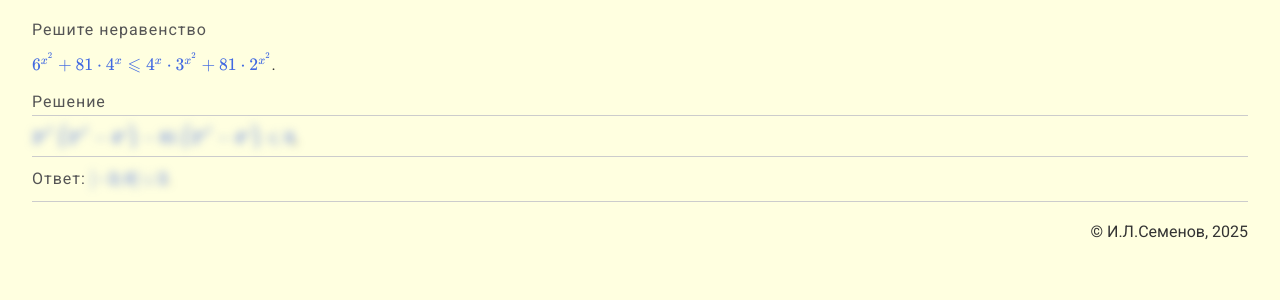
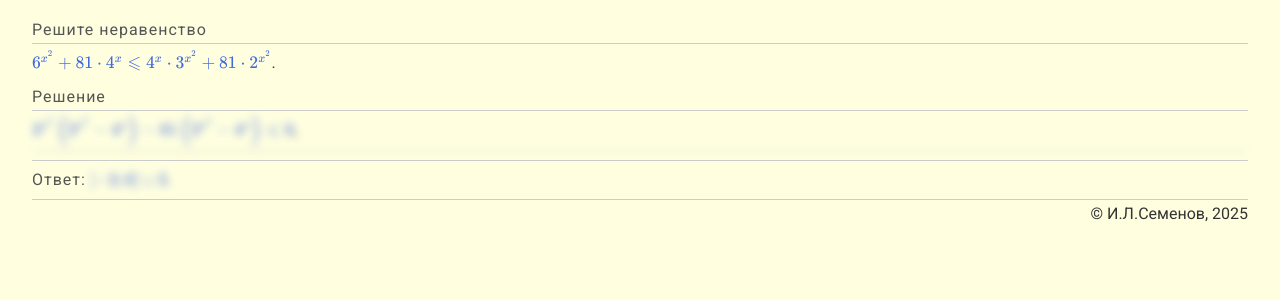
Before and after one commit to igorlsemenov/math, a Jekyll site: the page problem_test.html, which Jekyll copies as it is, in a window 1280 px wide. Shown: the top 300 px of the page. Built offline with Jekyll 4.4.1, drawn with Linux system fonts in a browser that asks for light colours.

Commit message:
Update problem_test.html

```diff
--- a/problem_test.html
+++ b/problem_test.html
@@ -73,6 +73,10 @@
       }
     </script>
     <style>
+      * {
+        margin: 0;
+        padding: 0;
+      }
       html {
         --dark_background: #222;
         --dark_font: #bbb;
@@ -102,29 +106,16 @@
         font-weight: 350;
         line-height: 1.7;
       }
-      hr, .solution_cl, .solution_caption_cl, .answer_cl {
+      hr, .solution_cl, .problem_caption_cl, .solution_caption_cl, .answer_cl {
         border: 0;
         border-bottom: 1px solid light-dark(#ccc, #333);
       }
-      h4 {
-        font-size: 120%;
-        font-weight: 300;
-        color: var(--h4_color);
-        letter-spacing: 1px;
-      }
-      em, i {
-        letter-spacing: 1px;
-      }
-      em {
-        font-style: normal;
-        color: var(--em_color);
-      }
       a { font-style: italic; font-size: 90%; }
-      .katex { font-size: 1.1em !important; color: var(--math_color); line-height: 2.5; }
+      .katex { font-size: 1.1em !important; color: var(--math_color); line-height: 2.2; }
       .footer { text-align: end; }
       .blured_cl {
         filter: blur(4px);
-        max-height: 2em;
+        max-height: 3em;
         overflow: hidden;
         margin-bottom: .5em;
       }
@@ -155,17 +146,21 @@
     <div class="solution_cl">
       <div class="solution_part_cl blured_cl" id="solution_part_id_1" onclick="on_click_solution_part(this, 1)">
         $3^{x^2} \left( 2^{x^2} - 4^x \right) - 81 \left( 2^{x^2} - 4^x \right) \leqslant 0$,
-        <br />
+        <hr>
+      </div>
+      <div class="solution_part_cl hidden_cl" id="solution_part_id_2" onclick="on_click_solution_part(this, 2)">
         $\left(3^{x^2} - 3^4 \right) \left( 2^{x^2} - 2^{2x} \right) \leqslant 0$,
         <hr>
       </div>
-      <div class="solution_part_cl hidden_cl" id="solution_part_id_2" onclick="on_click_solution_part(this, 2)">
+      <div class="solution_part_cl hidden_cl" id="solution_part_id_3" onclick="on_click_solution_part(this, 3)">
         $\left( x^2 - 4 \right)\left( x^2 - 2x \right) \leqslant 0$,
         <br />
         $\left( x - 2 \right)^2\left( x + 2 \right) \leqslant 0$.
         <hr>
       </div>
-      <div class="solution_part_cl hidden_cl" id="solution_part_id_3" onclick="on_click_solution_part(this, 3)">
+      <div class="solution_part_cl hidden_cl" id="solution_part_id_4" onclick="on_click_solution_part(this, 4)">
+        $x = 2$ — корень четной кратности!
+        <br />
         <img width="300" src="https://docs.google.com/drawings/d/1kAun-lzDkG9PaLAIaPFxh2fMwh5WfAJ1iG78tRzYNkA/export/svg" />
       </div>
     </div>
```
Also changed, not shown: other parts of problem_test.html (+1 -1 lines).
